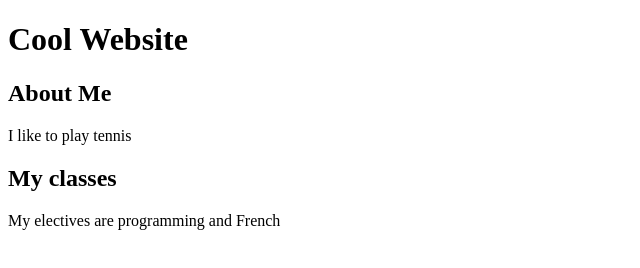
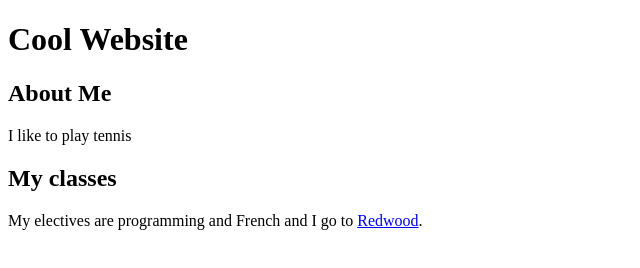
Before and after one commit to Alejandropuentes27/Alejandropuentes27.github.io, a plain HTML site: page index.html in a window 1280 px wide. Shown: the whole page, without its empty margins (0-640 px from the left). Drawn offline with Linux system fonts and the light colour scheme.

Commit message:
edit.html

```diff
--- a/index.html
+++ b/index.html
@@ -10,6 +10,6 @@
     <h2>About Me</h2>
     <p>I like to play tennis</p>
     <h2>My classes</h2>
-    <p>My electives are programming and French</p>
+    <p>My electives are programming and French and I go to <a href = "https://redwood.org">Redwood</a>.</p>
 </body>
 </html>
```
